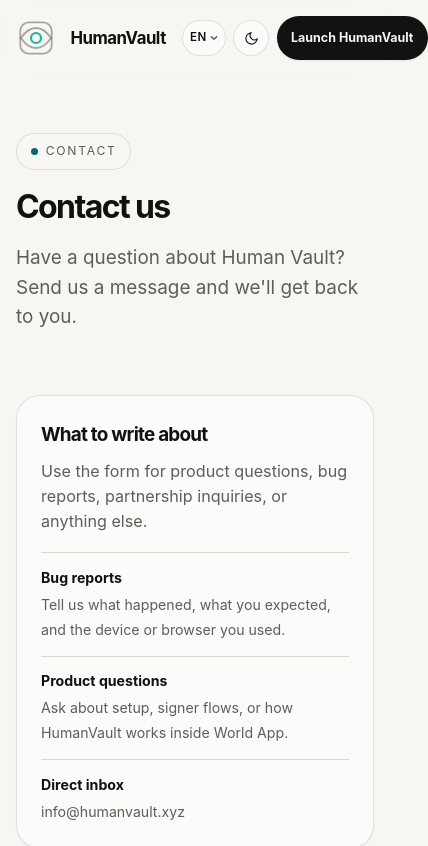
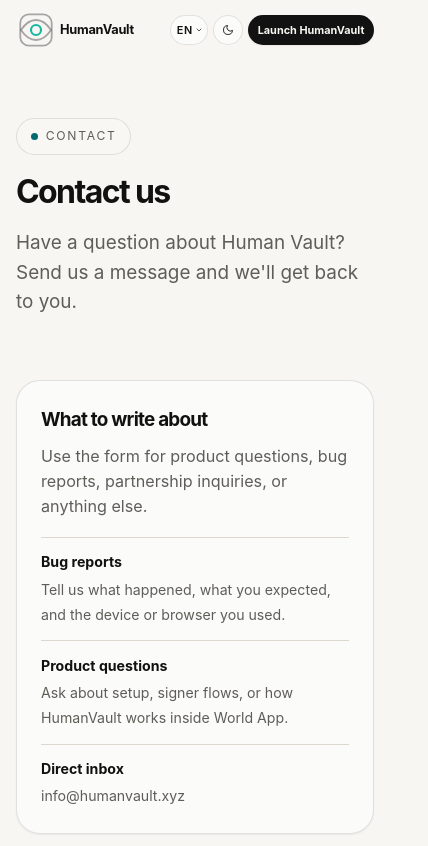
Before and after one commit to admindanrob/humanvault-site, a website: page contact.html in a window 390 px wide. Shown: the top 846 px of the page, 428 px wide, since content can reach past the window. Drawn offline with Linux system fonts and the light colour scheme; a web font is replaced by a local one.

Commit message:
Update contact.html
smaller tighter humanvault logo

```diff
--- a/contact.html
+++ b/contact.html
@@ -172,15 +172,47 @@
 .lang-menu button[aria-selected="true"]{font-weight:700}
 .lang-menu .lang-check{opacity:0;color:var(--color-accent);font-weight:700}
 .lang-menu button[aria-selected="true"] .lang-check{opacity:1}
-@media (max-width:480px){
-  .lang-btn{padding:0 .45rem;gap:.2rem;font-size:.72rem;font-weight:600;letter-spacing:.02em;height:36px;min-height:36px}
+/* ── adaptive mobile nav: keep HumanVault wordmark, shrink everything else ── */
+@media (max-width:780px){
+  .brand-word{font-size:.95rem}
+  .brand-mark{width:2.6rem;height:2.6rem}
+  .brand-mark svg{width:38px;height:38px}
+}
+@media (max-width:560px){
+  /* compact controls */
+  .lang-btn{padding:0 .4rem;gap:.2rem;font-size:.72rem;font-weight:600;letter-spacing:.02em;height:32px;min-height:32px;flex:0 0 auto}
   .lang-btn .lang-globe{display:none}
-  .lang-btn .lang-caret{width:8px;height:8px}
+  .lang-btn .lang-caret{width:7px;height:7px}
   .lang-menu{right:auto;left:0;min-width:9.5rem}
-  .theme-toggle,.theme-btn{width:36px;height:36px;min-height:36px}
-  .theme-toggle svg,.theme-btn svg{width:15px;height:15px}
-  .nav-actions{gap:.45rem}
-  .pill-btn,.launch-btn{padding:0 .9rem;font-size:.78rem;white-space:nowrap}
+  .theme-toggle,.theme-btn{width:32px;height:32px;min-height:32px;flex:0 0 auto}
+  .theme-toggle svg,.theme-btn svg{width:13px;height:13px}
+  .nav-actions{gap:.35rem;flex:0 0 auto}
+  .pill-btn,.launch-btn{padding:0 .7rem;font-size:.72rem;white-space:nowrap;height:32px;min-height:32px;line-height:32px;flex:0 0 auto}
+  /* compact brand but KEEP wordmark visible */
+  .nav{gap:.4rem;padding:.65rem 0}
+  .brand{gap:.3rem;min-width:0;flex:1 1 auto;overflow:hidden}
+  .brand-mark{width:1.7rem;height:1.7rem;flex:0 0 auto}
+  .brand-mark svg{width:26px;height:26px}
+  .brand-word{font-size:.85rem;white-space:nowrap;overflow:hidden;text-overflow:ellipsis;min-width:0;letter-spacing:-.02em}
+}
+@media (max-width:400px){
+  .lang-btn{padding:0 .35rem;font-size:.68rem;height:30px;min-height:30px}
+  .lang-btn .lang-caret{width:6px;height:6px}
+  .theme-toggle,.theme-btn{width:30px;height:30px;min-height:30px}
+  .theme-toggle svg,.theme-btn svg{width:12px;height:12px}
+  .nav-actions{gap:.3rem}
+  .pill-btn,.launch-btn{padding:0 .6rem;font-size:.68rem;height:30px;min-height:30px;line-height:30px}
+  .brand{gap:.25rem}
+  .brand-mark{width:1.5rem;height:1.5rem}
+  .brand-mark svg{width:24px;height:24px}
+  .brand-word{font-size:.8rem}
+}
+@media (max-width:340px){
+  .brand{gap:.2rem}
+  .brand-mark{width:1.4rem;height:1.4rem}
+  .brand-mark svg{width:22px;height:22px}
+  .brand-word{font-size:.75rem}
+  .pill-btn,.launch-btn{padding:0 .55rem;font-size:.65rem}
 }
 </style>
 <script>
```
